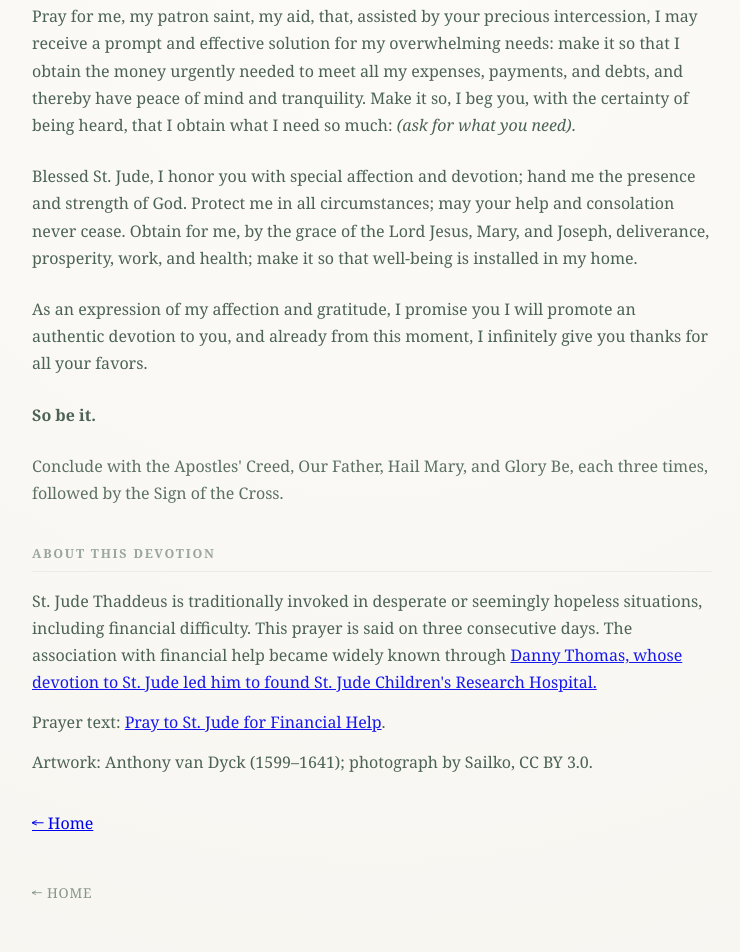
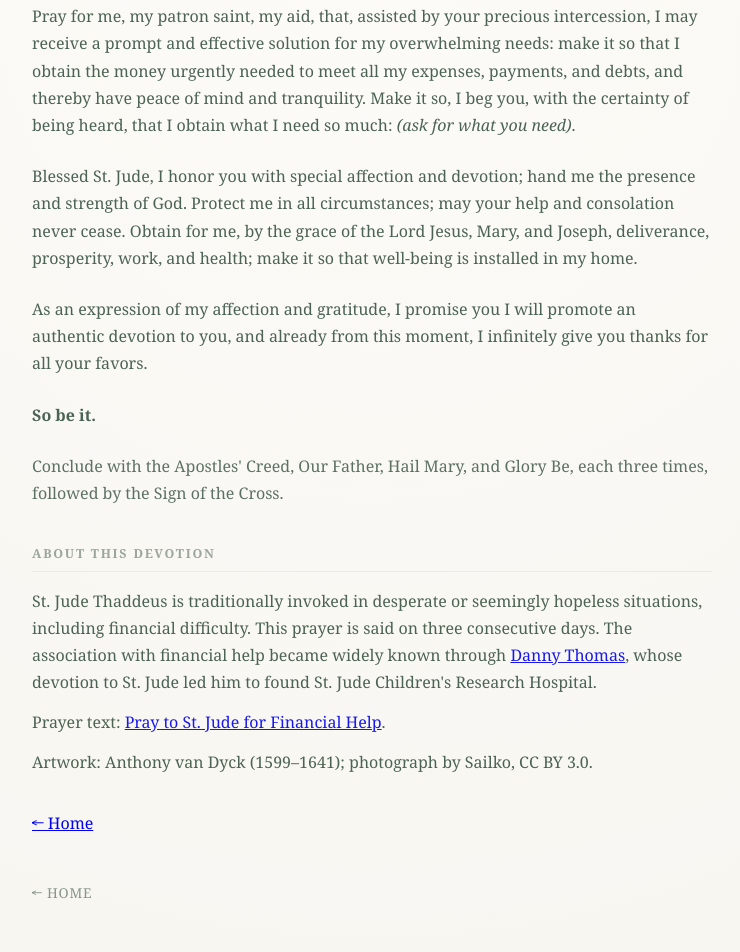
Before and after one commit to gautambastian/gautambastian.com, a Jekyll site: the page built from stjude.md, in a window 1280 px wide. Shown: the part 1007-1959 px from the top of the page, without its empty margins (268-1008 px from the left). Built offline with Jekyll 4.4.1, drawn with Linux system fonts in a browser that asks for light colours.

```diff
--- a/stjude.md
+++ b/stjude.md
@@ -102,7 +102,7 @@ permalink: /stjude/
 
 <div class="resume-section stjude-notes">
   <h2>About This Devotion</h2>
-  <p>St. Jude Thaddeus is traditionally invoked in desperate or seemingly hopeless situations, including financial difficulty. This prayer is said on three consecutive days. The association with financial help became widely known through <a href="https://www.stjude.org/directory/t/danny-thomas-founder.html" target="_blank" rel="noopener">Danny Thomas, whose devotion to St. Jude led him to found St. Jude Children's Research Hospital.</a></p>
+  <p>St. Jude Thaddeus is traditionally invoked in desperate or seemingly hopeless situations, including financial difficulty. This prayer is said on three consecutive days. The association with financial help became widely known through <a href="https://www.stjude.org/directory/t/danny-thomas-founder.html" target="_blank" rel="noopener">Danny Thomas</a>, whose devotion to St. Jude led him to found St. Jude Children's Research Hospital.</p>
   <p>Prayer text: <a href="https://pray-for-souls.com/st-jude-for-financial-help/" target="_blank" rel="noopener">Pray to St. Jude for Financial Help</a>.</p>
   <p>Artwork: Anthony van Dyck (1599&ndash;1641); photograph by Sailko, CC BY 3.0.</p>
 </div>
```
